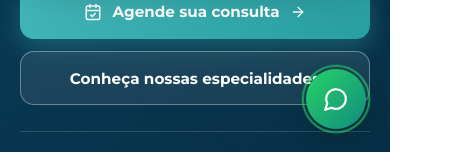
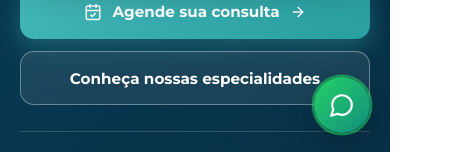
Before and after one commit to Karenfernandes20/nucleo-saude-mais, a Next.js app: page / in a window 390 px wide. Shown: the part 691-843 px from the top of the page, 470 px wide, since content can reach past the window. Built offline with nearby package versions, Linux system fonts and the light colour scheme.

Commit message:
fix: keep floating WhatsApp inside mobile viewport

```diff
--- a/src/app/globals.css
+++ b/src/app/globals.css
@@ -3727,3 +3727,30 @@ ul, ol {
     display: none;
   }
 }
+
+/* Keep floating contact controls inside the mobile viewport. */
+@media (max-width: 768px) {
+  html, body {
+    max-width: 100%;
+    overflow-x: clip;
+  }
+  .clinic-app-wrapper {
+    max-width: 100%;
+    overflow-x: clip;
+  }
+  .floating-actions-container {
+    position: fixed;
+    left: auto;
+    right: calc(20px + env(safe-area-inset-right, 0px));
+    bottom: calc(20px + env(safe-area-inset-bottom, 0px));
+    width: 56px;
+    z-index: 1100;
+  }
+  .floating-btn-whatsapp {
+    width: 56px;
+    height: 56px;
+    flex-shrink: 0;
+  }
+  .floating-whatsapp-tooltip { display: none; }
+  .floating-whatsapp-pulse { inset: -2px; }
+}
```
